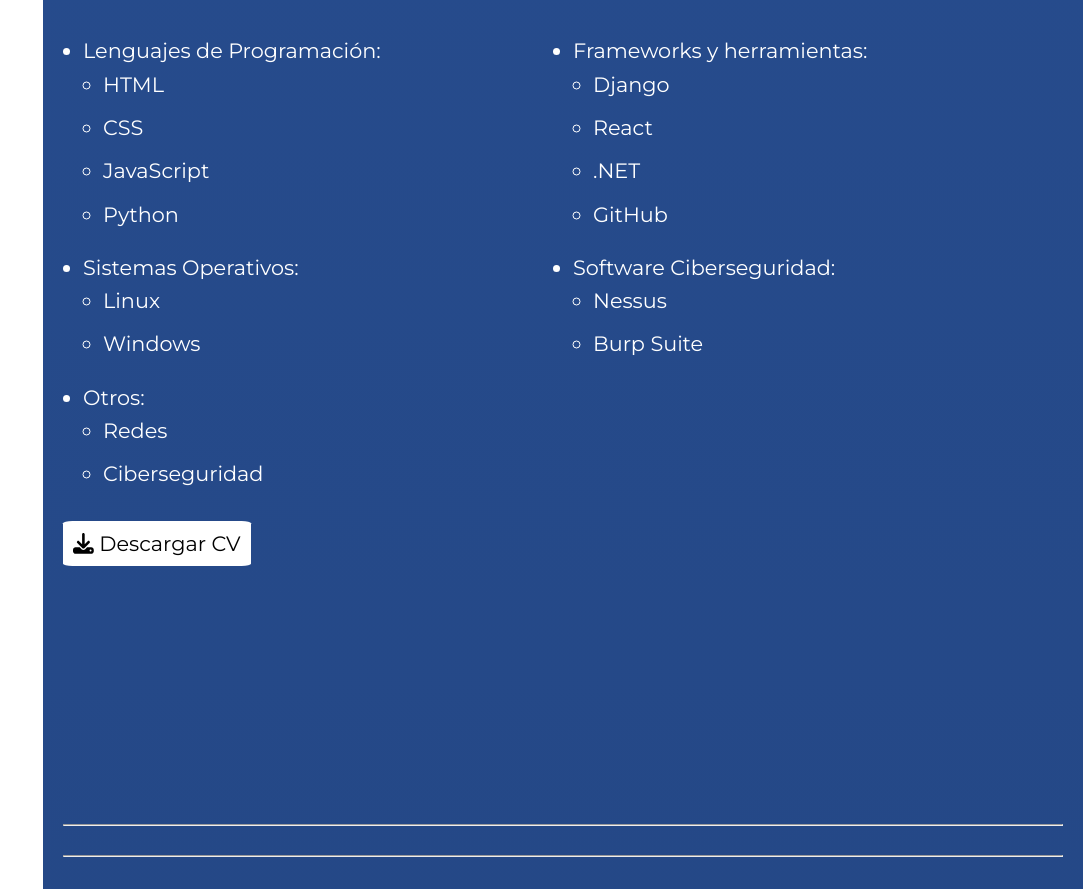
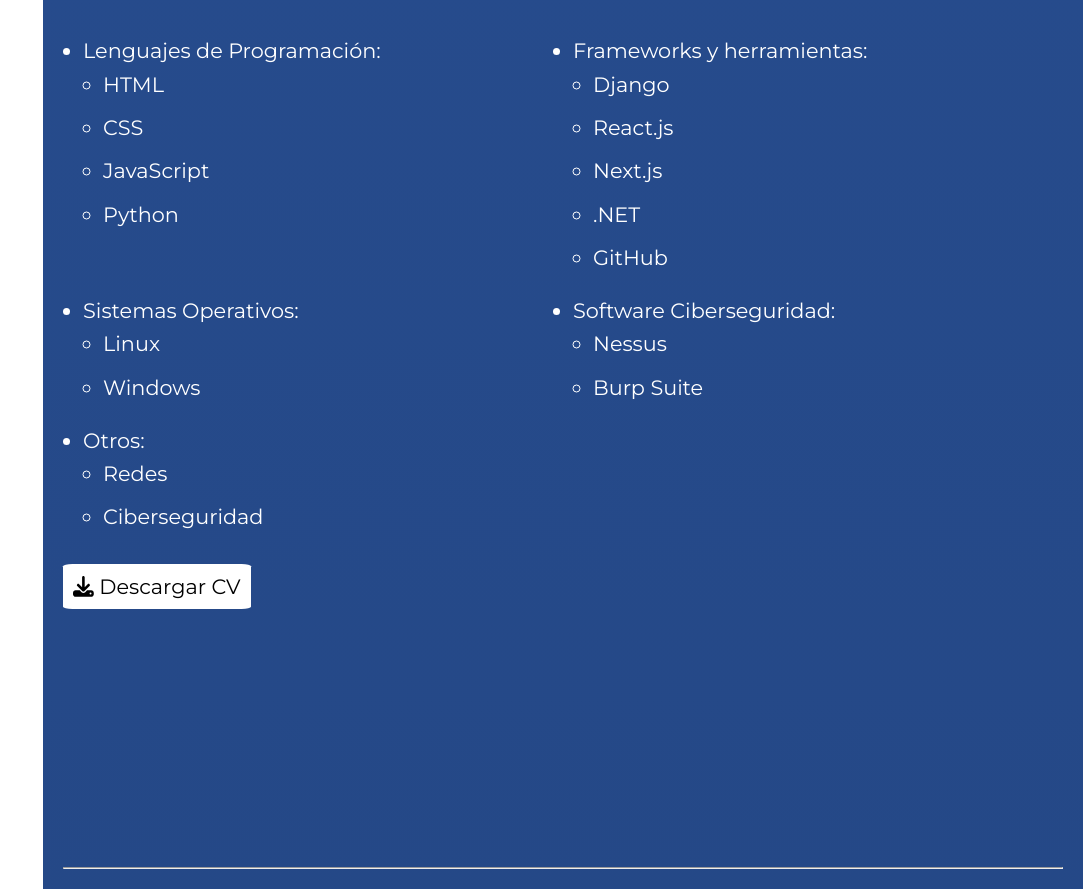
Before and after one commit to Pino835/mypage_project, a React (Create React App) app: page / in a window 1280 px wide. Shown: the part 2173-3062 px from the top of the page, without its empty margins (197-1280 px from the left). Built offline with nearby package versions, Linux system fonts and the light colour scheme.

Commit message:
Commit #19: - Cambios info nueva en Home.js - CV nuevo.

```diff
--- a/src/pages/Home.js
+++ b/src/pages/Home.js
@@ -75,7 +75,8 @@
             Frameworks y herramientas:
             <ul>
               <li>Django</li>
-              <li>React</li>
+              <li>React.js</li>
+              <li>Next.js</li>
               <li>.NET</li>
               <li>GitHub</li>
             </ul>
```
Also changed, not shown: 1 other file (tests, documents, lock files or other folders).
